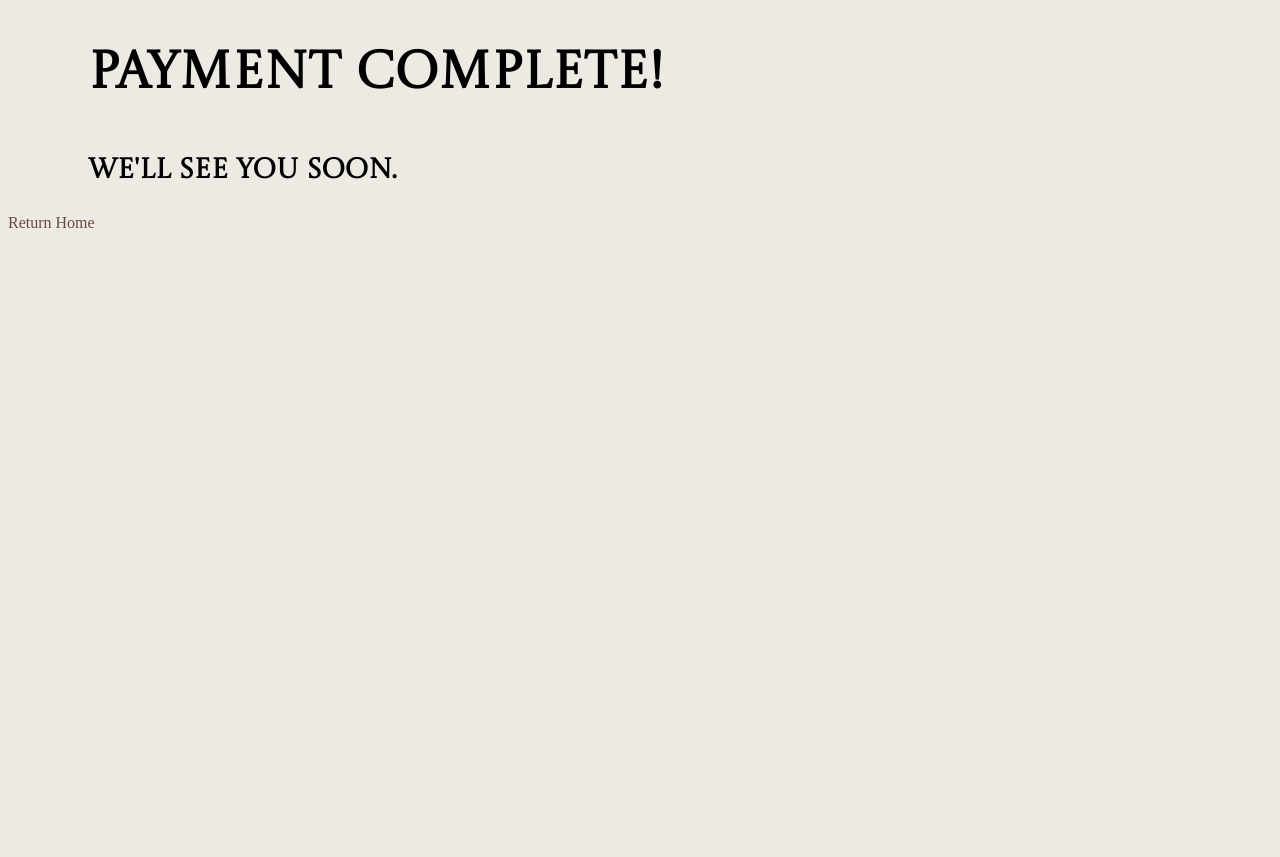
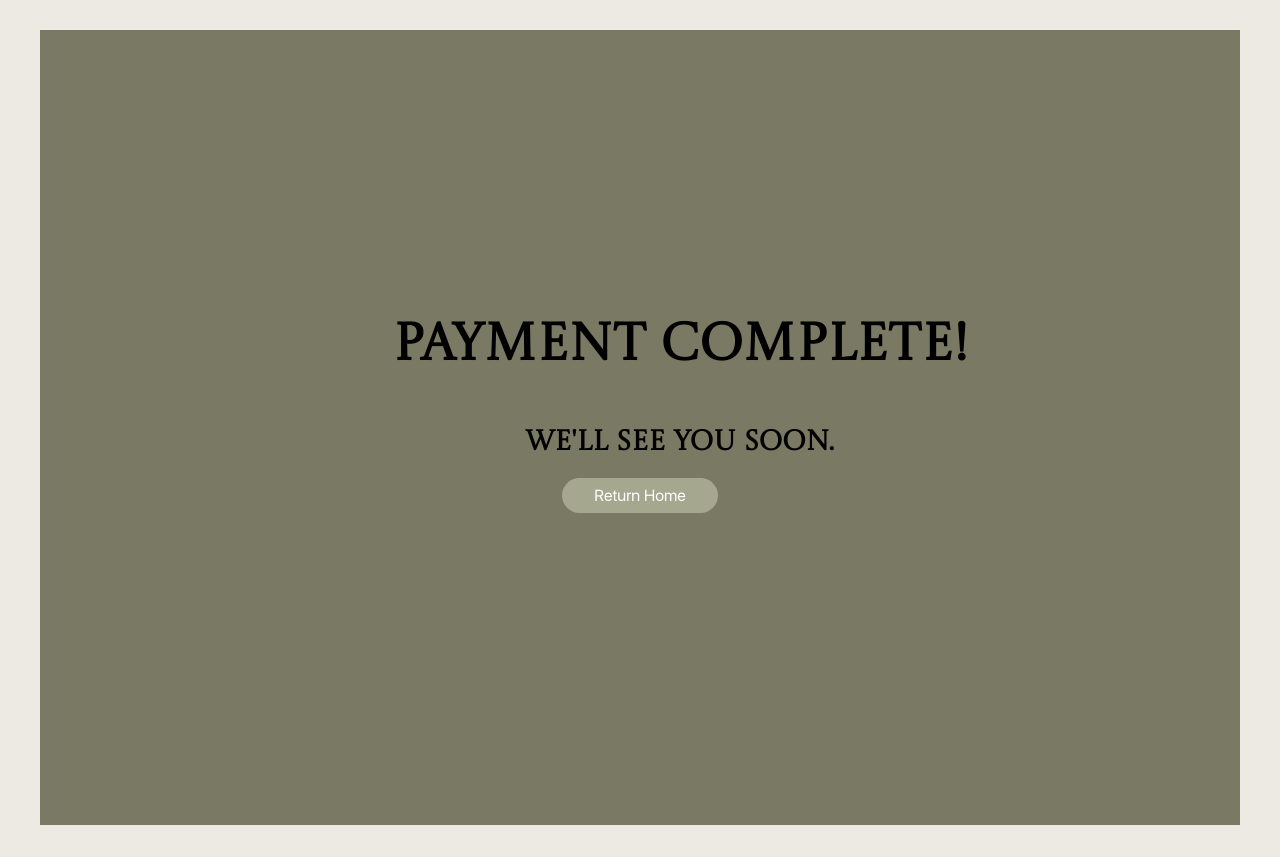
Before and after one commit to Ann0v0Y/339P2Group6, a plain HTML site: page complete.html in a window 1280 px wide. Shown: the part 57-914 px from the top of the page. Before the commit the page ends 800 px from the top, so only its background shows below. Drawn offline with Linux system fonts and the light colour scheme.

Commit message:
Add complete info to css

```diff
--- a/css/flexbox.css
+++ b/css/flexbox.css
@@ -119,6 +119,33 @@ float: right;
   display: flex;
 }
 
+/* PAYMENT SCREEN */
+.container9 {
+  background-color: rgb(122, 121, 100);
+  padding-top: 15rem;
+  padding-bottom: 20rem;
+  margin: 2rem;
+  text-align: center;
+}
+
+.homebutton{
+  align-items: center;
+  padding-left: 2rem;
+  padding-right: 2rem;
+  padding-top: .5rem;
+  padding-bottom: .5rem;
+  background-color: rgb(165, 167, 143);
+  border-radius: 25px;
+  font-family: "sf", sans-serif;
+  font-size: 1rem;
+  color: white;
+}
+
+.homebutton:active, .homebutton:hover, .homebutton:focus {
+  background-color: rgb(122, 121, 100);
+  background-color: rgb(140, 142, 118);
+}
+
 @media (max-width: 75em) {
 .container3 {
 flex-direction: column;
```
